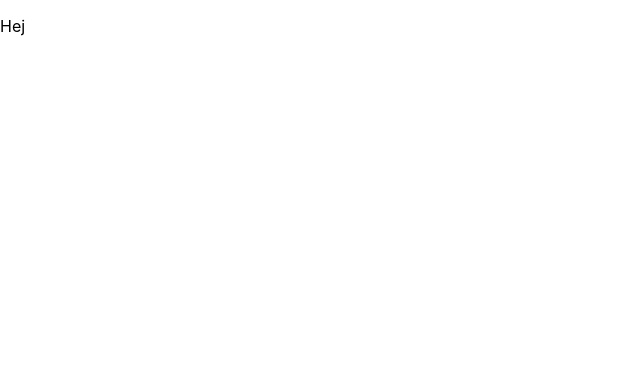
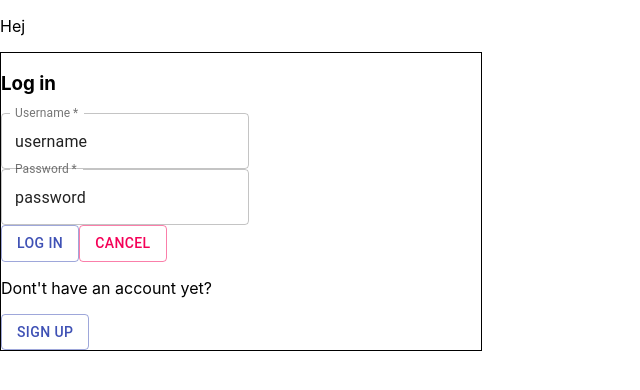
Before and after one commit to TimothyGramnaes/dynamiskWebUtveckling-Laboration2, a React (Create React App) app in the folder Client/: page /login in a window 1280 px wide. Shown: the top 390 px of the page, without its empty margins (0-640 px from the left). Built offline with nearby package versions, Linux system fonts and the light colour scheme.

Commit message:
loginform component skapad

```diff
--- a/Client/package.json
+++ b/Client/package.json
@@ -3,6 +3,7 @@
   "version": "0.1.0",
   "private": true,
   "dependencies": {
+    "@material-ui/core": "^4.11.3",
     "@testing-library/jest-dom": "^5.11.10",
     "@testing-library/react": "^11.2.6",
     "@testing-library/user-event": "^12.8.3",
--- a/Client/src/components/Layout.tsx
+++ b/Client/src/components/Layout.tsx
@@ -1,11 +1,13 @@
+import LoginComponent from "./login/Login";
 
 function Layout() {
-
-    return (
-        <div><p>Hej</p>
-        {/* // här har vi vår router */}
-        </div>
-    )
+  return (
+    <div>
+      <p>Hej</p>
+      <LoginComponent />
+      {/* // här har vi vår router */}
+    </div>
+  );
 }
 
-export default Layout
+export default Layout;
--- /dev/null
+++ b/Client/src/components/login/Login.tsx
@@ -0,0 +1,39 @@
+import React from "react";
+import TextField from "@material-ui/core/TextField";
+import { Button } from "@material-ui/core";
+
+function LoginComponent() {
+  return (
+    <form style={{ border: "1px solid black", width: "30rem" }} action="">
+      <h3>Log in</h3>
+      <div>
+        <TextField
+          required
+          id="username"
+          label="Username"
+          defaultValue="username"
+          variant="outlined"
+        />
+        <TextField
+          required
+          id="password"
+          label="Password"
+          defaultValue="password"
+          variant="outlined"
+        />
+      </div>
+      <Button variant="outlined" color="primary">
+        Log in
+      </Button>
+      <Button variant="outlined" color="secondary">
+        Cancel
+      </Button>
+      <p>Dont't have an account yet?</p>
+      <Button variant="outlined" color="primary" href="">
+        Sign up
+      </Button>
+    </form>
+  );
+}
+
+export default LoginComponent;
```
Also changed, not shown: 1 other file (tests, documents, lock files or other folders).
